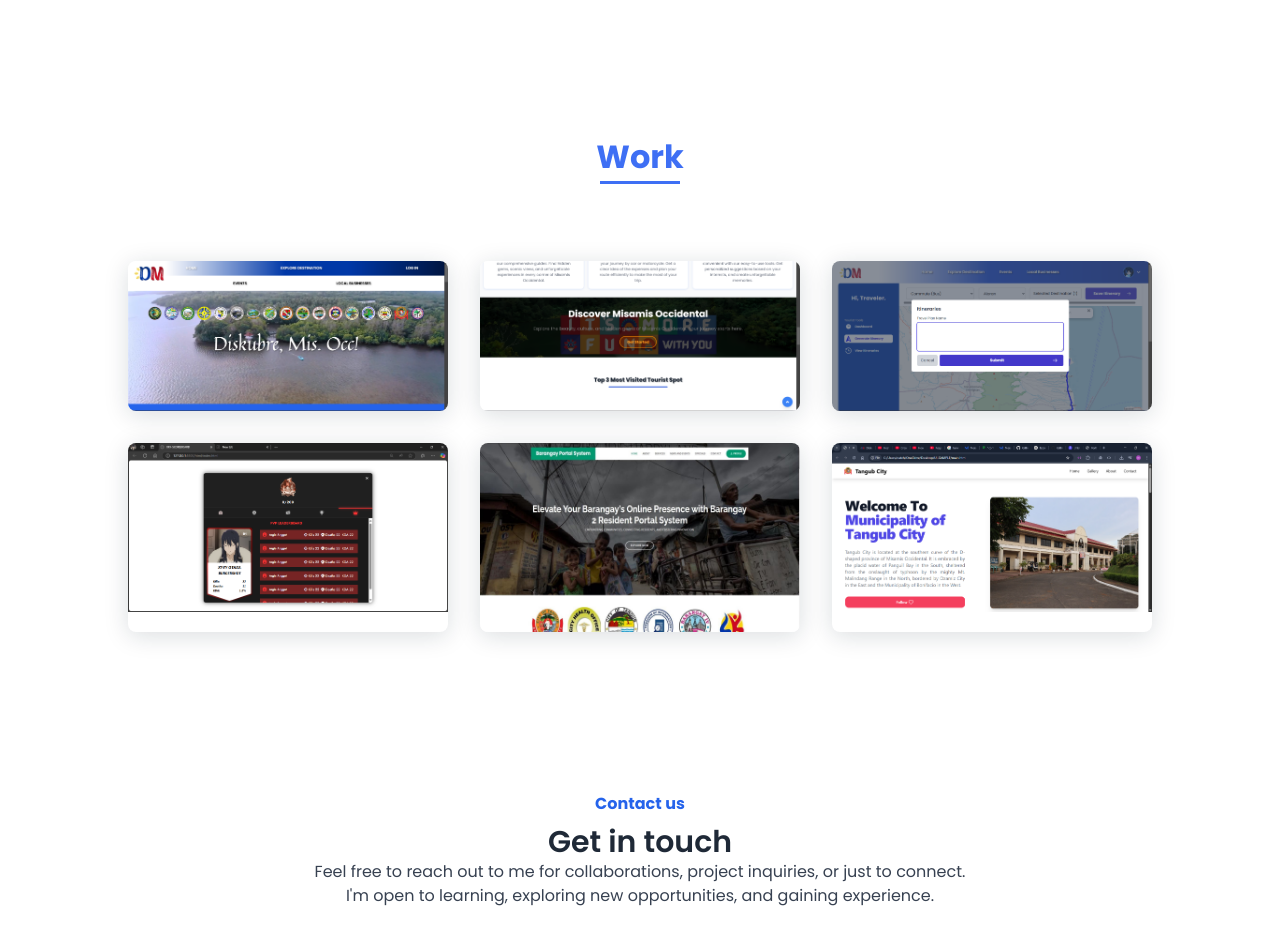
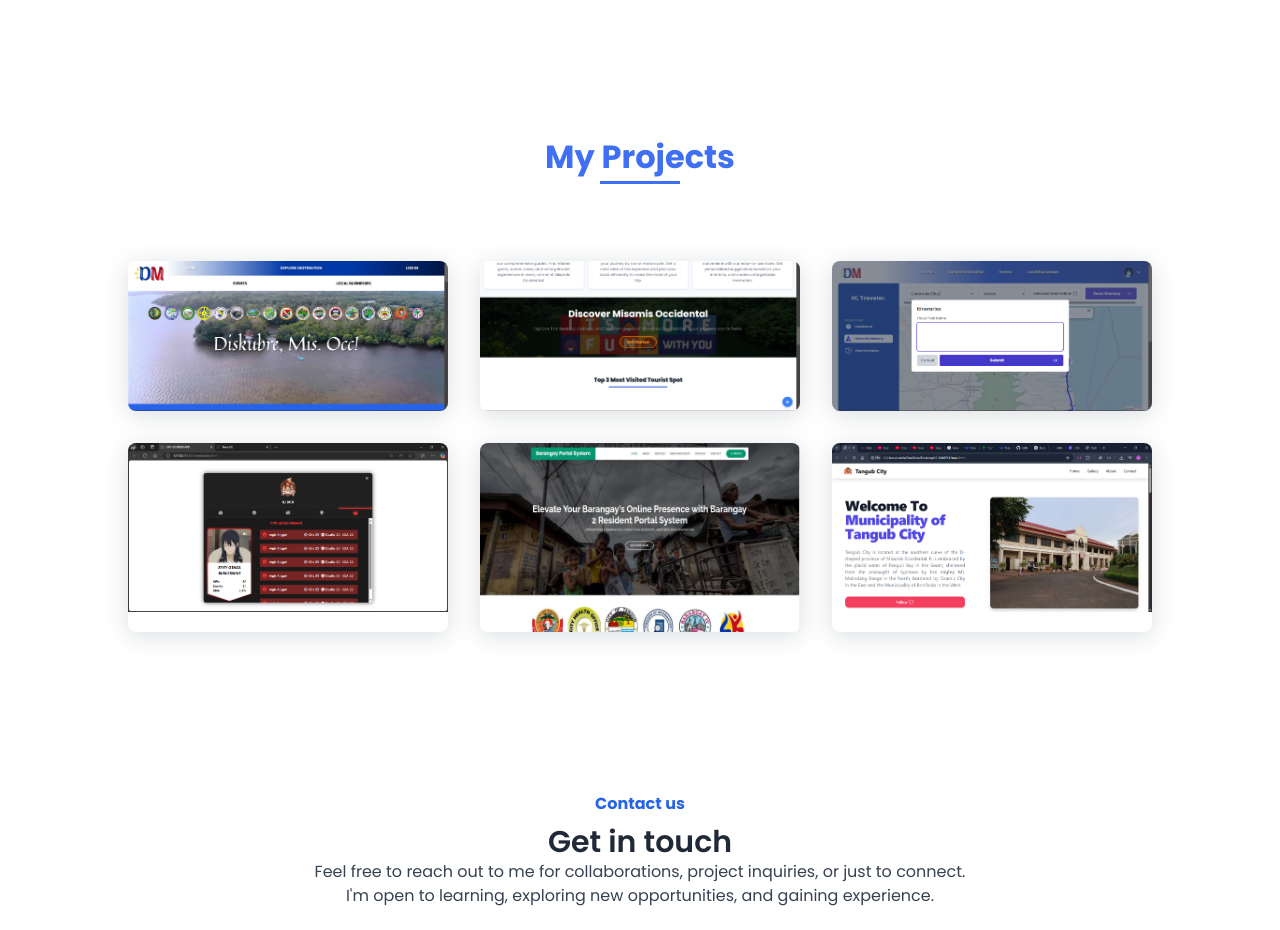
Before and after one commit to Natch3/Portfolio, a plain HTML site: page index.html in a window 1280 px wide. Shown: the part 2000-2930 px from the top of the page. Drawn offline with nearby package versions, Linux system fonts and the light colour scheme.

Commit message:
Update index.html

```diff
--- a/index.html
+++ b/index.html
@@ -172,7 +172,8 @@
 
         <!--===== WORK =====-->
         <section class="work section" id="work">
-            <h2 class="section-title font-bold">Work</h2>
+<h2 class="section-title font-bold">My Projects</h2>
+
 
             <div class="work__container bd-grid">
                 <a class="work__img" onclick="showFullImage('assets/img/work-1.png')">
```
